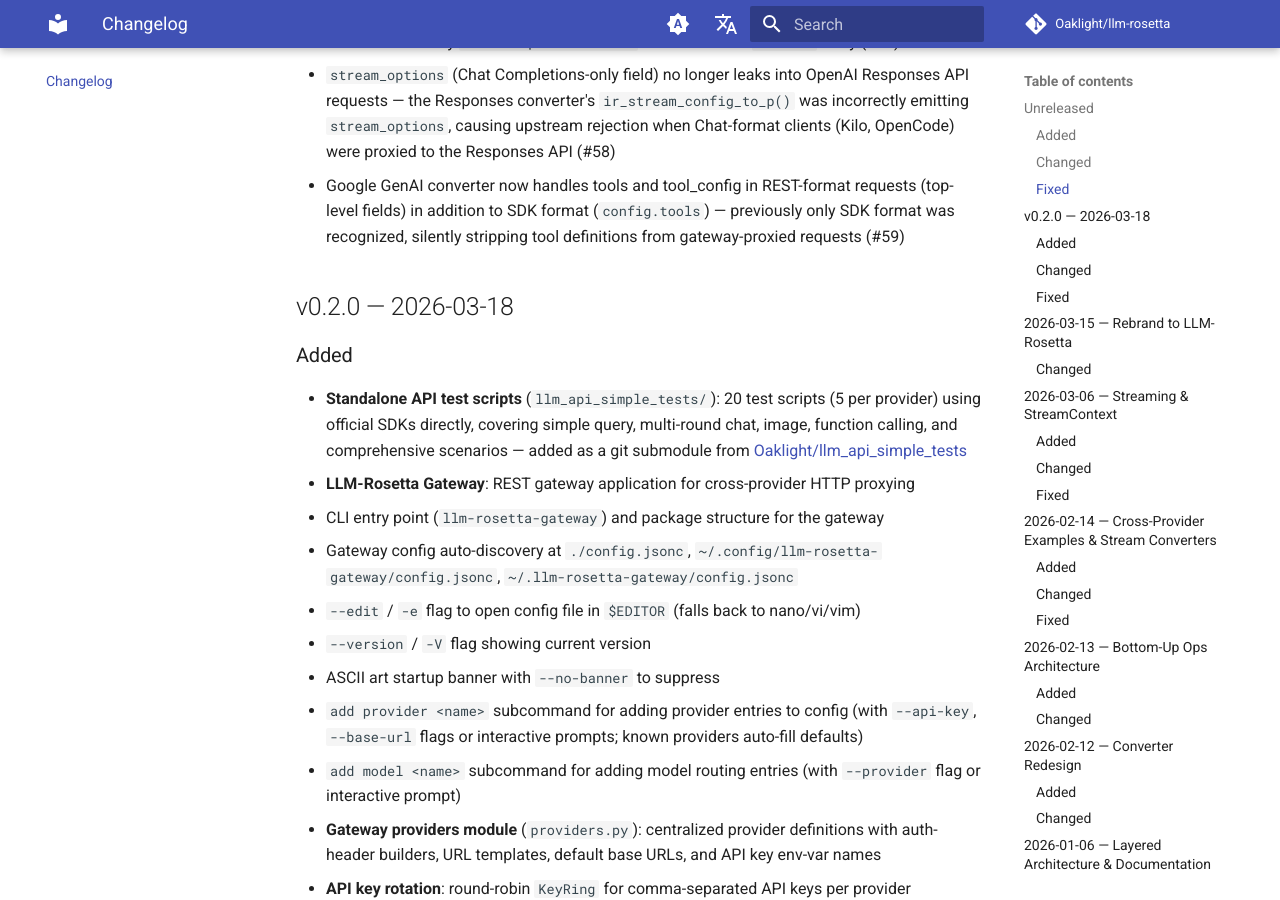
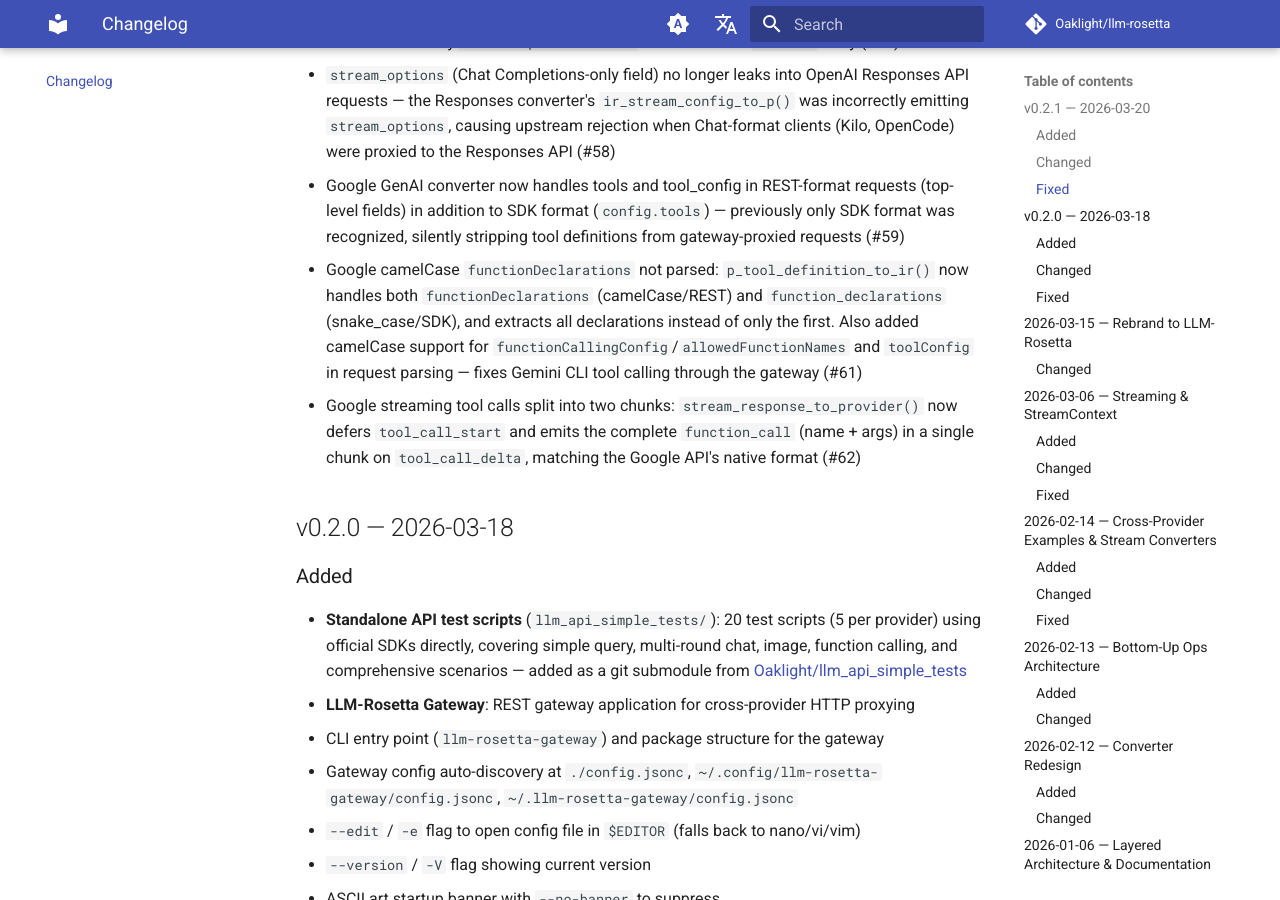
Before and after one commit to Oaklight/llm-rosetta, an MkDocs documentation site: the page built from docs/changelog.md, in a window 1280 px wide and 900 px high, scrolled down 1087 px. Built offline with MkDocs 1.6.1 and Material for MkDocs 9.7.7, drawn with Linux system fonts in a browser that asks for light colours; comment, search, counter and statistics services are not loaded; some of the changed text lies outside the part shown.

Commit message:
docs: update changelog for v0.2.1 release
Add #61 and #62 fixes, promote Unreleased to v0.2.1.

```diff
--- a/docs/changelog.md
+++ b/docs/changelog.md
@@ -6,7 +6,7 @@ title: Changelog
 
 All notable changes to LLM-Rosetta are documented here. This project follows [Keep a Changelog](https://keepachangelog.com/) conventions.
 
-## Unreleased
+## v0.2.1 — 2026-03-20
 
 ### Added
 
@@ -25,6 +25,8 @@ All notable changes to LLM-Rosetta are documented here. This project follows [Ke
 - OpenAI Chat streaming: usage-only chunk now includes `"choices": []` to satisfy clients that validate every `chat.completion.chunk` must contain a `choices` array (#55)
 - `stream_options` (Chat Completions-only field) no longer leaks into OpenAI Responses API requests — the Responses converter's `ir_stream_config_to_p()` was incorrectly emitting `stream_options`, causing upstream rejection when Chat-format clients (Kilo, OpenCode) were proxied to the Responses API (#58)
 - Google GenAI converter now handles tools and tool_config in REST-format requests (top-level fields) in addition to SDK format (`config.tools`) — previously only SDK format was recognized, silently stripping tool definitions from gateway-proxied requests (#59)
+- Google camelCase `functionDeclarations` not parsed: `p_tool_definition_to_ir()` now handles both `functionDeclarations` (camelCase/REST) and `function_declarations` (snake_case/SDK), and extracts all declarations instead of only the first. Also added camelCase support for `functionCallingConfig`/`allowedFunctionNames` and `toolConfig` in request parsing — fixes Gemini CLI tool calling through the gateway (#61)
+- Google streaming tool calls split into two chunks: `stream_response_to_provider()` now defers `tool_call_start` and emits the complete `function_call` (name + args) in a single chunk on `tool_call_delta`, matching the Google API's native format (#62)
 
 ## v0.2.0 — 2026-03-18
 
```
